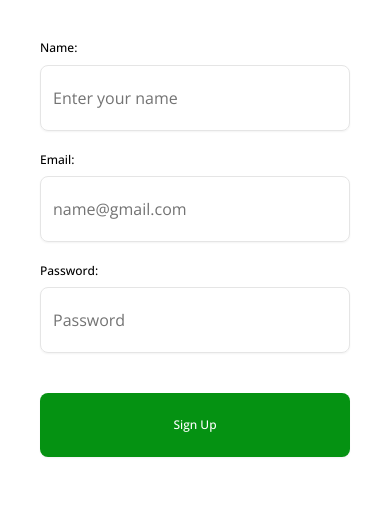
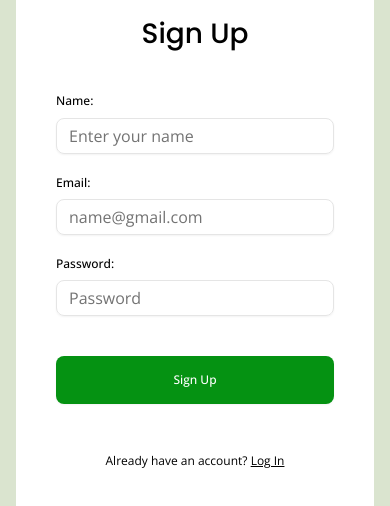
Before and after one commit to vakulenko10/fitApp-frontend, a React (Vite) app: page /signup in a window 390 px wide. Shown: the part 196-702 px from the top of the page. Built offline with nearby package versions, Linux system fonts and the light colour scheme; no server answers.

Commit message:
Resized sign-up page

```diff
--- a/src/pages/Login/Login.jsx
+++ b/src/pages/Login/Login.jsx
@@ -11,7 +11,6 @@ const Login = () => {
   const navigate = useNavigate();
   const { login, googleAuth, setUser, setToken } = AuthData();
   const handleLogin = async (e) => {
-
     try {
       e.preventDefault();
       await login(email, password);
@@ -44,9 +43,9 @@ const Login = () => {
 
   return (
     <Container className="m-0 mx-auto flex h-[calc(100svh-80px)] items-center justify-center p-0 md:p-8">
-      <div className="bg-primary rounded-md p-10 w-full md:w-1/2 lg:w-1/3 mx-4">
-        <h1 className="mb-10 text-center text-2xl p-0 font-medium">Login</h1>
-        <form onSubmit={(e)=>handleLogin(e)}>
+      <div className="bg-primary mx-4 w-full rounded-md p-10 md:w-1/2 lg:w-1/3">
+        <h1 className="mb-10 p-0 text-center text-2xl font-medium">Login</h1>
+        <form onSubmit={(e) => handleLogin(e)}>
           <div className="mb-5">
             <label htmlFor="email" className="block text-sm font-medium">
               Email:
@@ -57,7 +56,7 @@ const Login = () => {
               value={email}
               onChange={(e) => setEmail(e.target.value)}
               placeholder="name@gmail.com"
-              className="mt-2 md:py-8 w-full"
+              className="mt-2 w-full md:py-8"
             />
           </div>
 
@@ -71,15 +70,22 @@ const Login = () => {
               value={password}
               onChange={(e) => setPassword(e.target.value)}
               placeholder="Password"
-              className="mt-2 md:py-8 w-full"
+              className="mt-2 w-full md:py-8"
             />
           </div>
 
           <div className="mt-10 flex flex-col items-center justify-center gap-4">
-            <Button className="md:p-8 p-6 w-full rounded-md" type="submit" variant={"submit"}>
+            <Button
+              className="w-full rounded-md p-6 md:p-8"
+              type="submit"
+              variant={"submit"}
+            >
               Login
             </Button>
-            <Button onClick={e =>handleGoogleLogin(e)} className="md:p-8 p-6 w-full rounded-md" >
+            <Button
+              onClick={(e) => handleGoogleLogin(e)}
+              className="w-full rounded-md p-6 md:p-8"
+            >
               Login with Google
             </Button>
           </div>
@@ -87,10 +93,7 @@ const Login = () => {
 
         <p className="mt-10 text-center">
           Don't have an account?{" "}
-          <button
-            onClick={() => navigate("/signup")}
-            className="underline"
-          >
+          <button onClick={() => navigate("/signup")} className="underline">
             Sign Up
           </button>
         </p>
--- a/src/pages/Signup/Signup.jsx
+++ b/src/pages/Signup/Signup.jsx
@@ -22,7 +22,7 @@ const Signup = () => {
 
   return (
     <Container className="m-0 mx-auto flex h-[calc(100svh-80px)] items-center justify-center p-0 md:p-8">
-      <div className="bg-primary w-full rounded-md p-10 md:w-1/2 lg:w-1/3">
+      <div className="bg-primary mx-4 w-full rounded-md p-10 md:w-1/2 lg:w-1/3">
         <h1 className="mb-10 p-0 text-center text-2xl font-medium">Sign Up</h1>
         <form onSubmit={handleSignup}>
           <div className="mb-5">
@@ -35,7 +35,7 @@ const Signup = () => {
               value={name}
               onChange={(e) => setName(e.target.value)}
               placeholder="Enter your name"
-              className="mt-2 w-full py-8"
+              className="mt-2 w-full md:py-8"
             />
           </div>
 
@@ -49,7 +49,7 @@ const Signup = () => {
               value={email}
               onChange={(e) => setEmail(e.target.value)}
               placeholder="name@gmail.com"
-              className="mt-2 w-full py-8"
+              className="mt-2 w-full md:py-8"
             />
           </div>
 
@@ -63,13 +63,13 @@ const Signup = () => {
               value={password}
               onChange={(e) => setPassword(e.target.value)}
               placeholder="Password"
-              className="mt-2 w-full py-8"
+              className="mt-2 w-full md:py-8"
             />
           </div>
 
           <div className="mt-10 flex flex-col items-center justify-center gap-4">
             <Button
-              className="w-full rounded-md p-8"
+              className="w-full rounded-md p-6 md:p-8"
               type="submit"
               variant={"submit"}
             >
```
